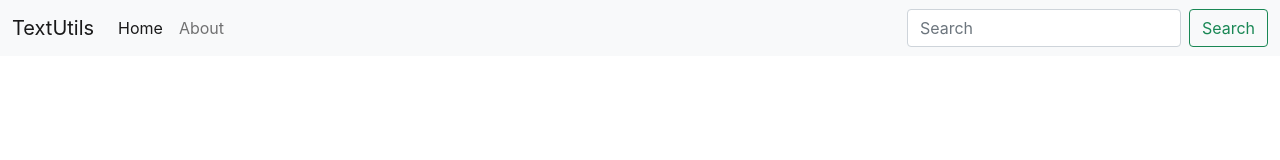
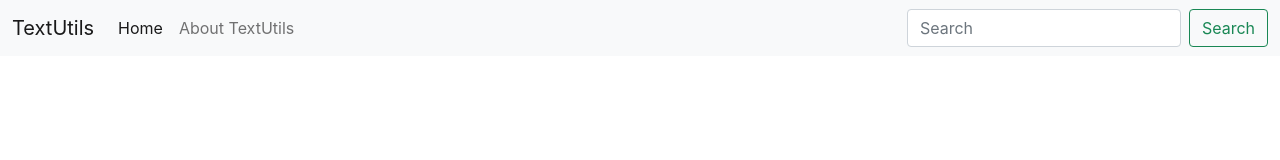
Before and after one commit to ar-dhruv/TextUtility, a React (Create React App) app: page / in a window 1280 px wide. Shown: the top 160 px of the page. Built offline with nearby package versions, Linux system fonts and the light colour scheme.

Commit message:
NavBar Component & Props

```diff
--- a/src/App.js
+++ b/src/App.js
@@ -1,51 +1,10 @@
 import "./App.css";
+import Navbar from "./components/Navbar";
 
 function App() {
   return (
     <>
-      <nav className="navbar navbar-expand-lg navbar-light bg-light">
-        <div className="container-fluid">
-          <a className="navbar-brand" href="/">
-            TextUtils
-          </a>
-          <button
-            className="navbar-toggler"
-            type="button"
-            data-bs-toggle="collapse"
-            data-bs-target="#navbarSupportedContent"
-            aria-controls="navbarSupportedContent"
-            aria-expanded="false"
-            aria-label="Toggle navigation"
-          >
-            <span className="navbar-toggler-icon"></span>
-          </button>
-          <div className="collapse navbar-collapse" id="navbarSupportedContent">
-            <ul className="navbar-nav me-auto mb-2 mb-lg-0">
-              <li className="nav-item">
-                <a className="nav-link active" aria-current="page" href="/">
-                  Home
-                </a>
-              </li>
-              <li className="nav-item">
-                <a className="nav-link" href="/">
-                  About
-                </a>
-              </li>
-            </ul>
-            <form className="d-flex">
-              <input
-                className="form-control me-2"
-                type="search"
-                placeholder="Search"
-                aria-label="Search"
-              />
-              <button className="btn btn-outline-success" type="submit">
-                Search
-              </button>
-            </form>
-          </div>
-        </div>
-      </nav>
+      <Navbar title="TextUtils" aboutText="About TextUtils" />
     </>
   );
 }
--- /dev/null
+++ b/src/components/Navbar.js
@@ -0,0 +1,60 @@
+import React from "react";
+import PropTypes from "prop-types";
+
+export default function Navbar(props) {
+  return (
+    <nav className="navbar navbar-expand-lg navbar-light bg-light">
+      <div className="container-fluid">
+        <a className="navbar-brand" href="/">
+          {props.title}
+        </a>
+        <button
+          className="navbar-toggler"
+          type="button"
+          data-bs-toggle="collapse"
+          data-bs-target="#navbarSupportedContent"
+          aria-controls="navbarSupportedContent"
+          aria-expanded="false"
+          aria-label="Toggle navigation"
+        >
+          <span className="navbar-toggler-icon"></span>
+        </button>
+        <div className="collapse navbar-collapse" id="navbarSupportedContent">
+          <ul className="navbar-nav me-auto mb-2 mb-lg-0">
+            <li className="nav-item">
+              <a className="nav-link active" aria-current="page" href="/">
+                Home
+              </a>
+            </li>
+            <li className="nav-item">
+              <a className="nav-link" href="/">
+                {props.aboutText}
+              </a>
+            </li>
+          </ul>
+          <form className="d-flex">
+            <input
+              className="form-control me-2"
+              type="search"
+              placeholder="Search"
+              aria-label="Search"
+            />
+            <button className="btn btn-outline-success" type="submit">
+              Search
+            </button>
+          </form>
+        </div>
+      </div>
+    </nav>
+  );
+}
+
+Navbar.propTypes = {
+  title: PropTypes.string.isRequired,
+  aboutText: PropTypes.string.isRequired,
+};
+
+Navbar.defaultProps = {
+  title: "Set title here",
+  aboutText: "About",
+};
```
